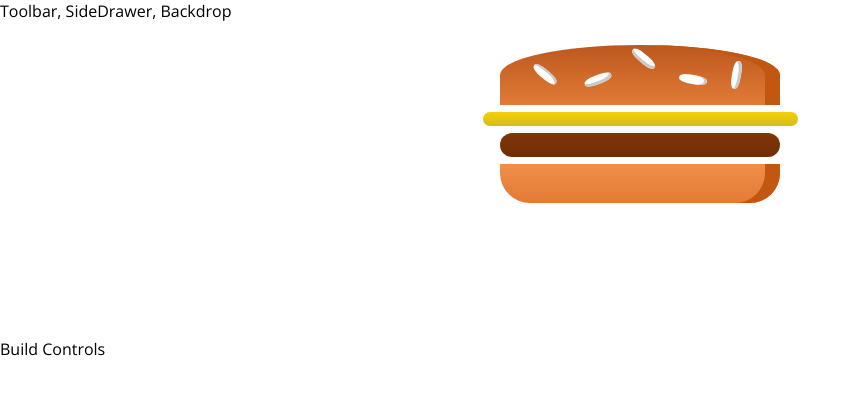
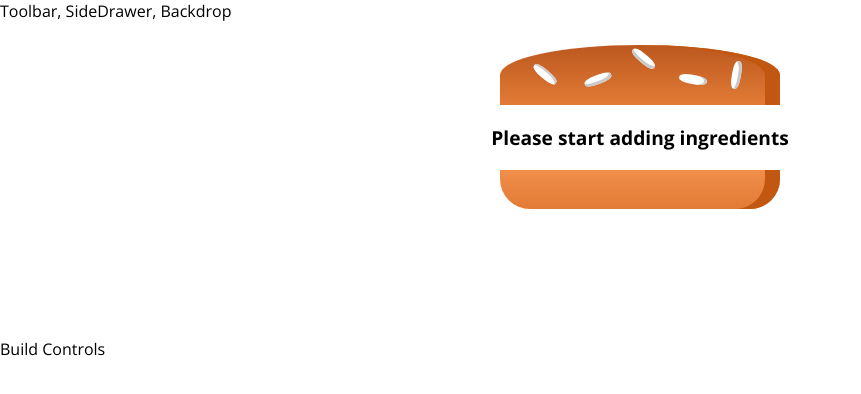
Before and after one commit to KristianDiamandiev/MyBurger, a React (Create React App) app: page / in a window 1280 px wide. Shown: the top 394 px of the page, without its empty margins (0-861 px from the left). Built offline with nearby package versions, Linux system fonts and the light colour scheme.

Commit message:
Dynamic ingredients

```diff
--- a/src/components/Burger/Burger.js
+++ b/src/components/Burger/Burger.js
@@ -4,11 +4,33 @@ import classes from './Burger.module.css';
 import BurgerIngridient from './BurgerIngridients/BurgerIngridient';
 
 const burger = (props) => {
+    // const transformedIngredients = Object.keys(props.ingredients)
+    //     .map(igKey => {
+    //         return [...Array(props.ingredients[igKey])].map((_, i) => {
+    //             return <BurgerIngridient key={igKey + i} type={igKey} />
+    //         }); // [,]
+    //     });
+
+    let ingredients = [];
+    Object.keys(props.ingredients).map(ingredient => {
+        for(let i = 0; i < props.ingredients[ingredient]; i++) {
+            ingredients.push(ingredient);
+        }
+    });
+
+    let burgerIngredients;
+    if(ingredients.length ===0) {
+        burgerIngredients = <p>Please start adding ingredients</p>
+    } else {
+        burgerIngredients = ingredients.map((ingredient, index) => {
+            return <BurgerIngridient type={ingredient} key={index} />
+        });
+    }
+
     return (
         <div className={classes.Burger}>
             <BurgerIngridient type="bread-top"/>
-            <BurgerIngridient type="cheese"/>
-            <BurgerIngridient type="meat"/>
+            {burgerIngredients}
             <BurgerIngridient type="bread-bottom"/>
         </div>
     );
--- a/src/containers/BurgerBuilder/BurgerBuilder.js
+++ b/src/containers/BurgerBuilder/BurgerBuilder.js
@@ -4,10 +4,19 @@ import Auxiliary from '../../hoc/Auxiliary';
 import Burger from '../../components/Burger/Burger';
 
 class BurgerBuilder extends Component {
+    state = {
+        ingredients: {
+            salad: 0,
+            bacon: 0,
+            cheese: 0,
+            meat: 0
+        }
+    }
+
     render() {
         return (
             <Auxiliary>
-                <Burger />
+                <Burger ingredients={this.state.ingredients} />
                 <div>Build Controls</div>
             </Auxiliary>
         );
```
